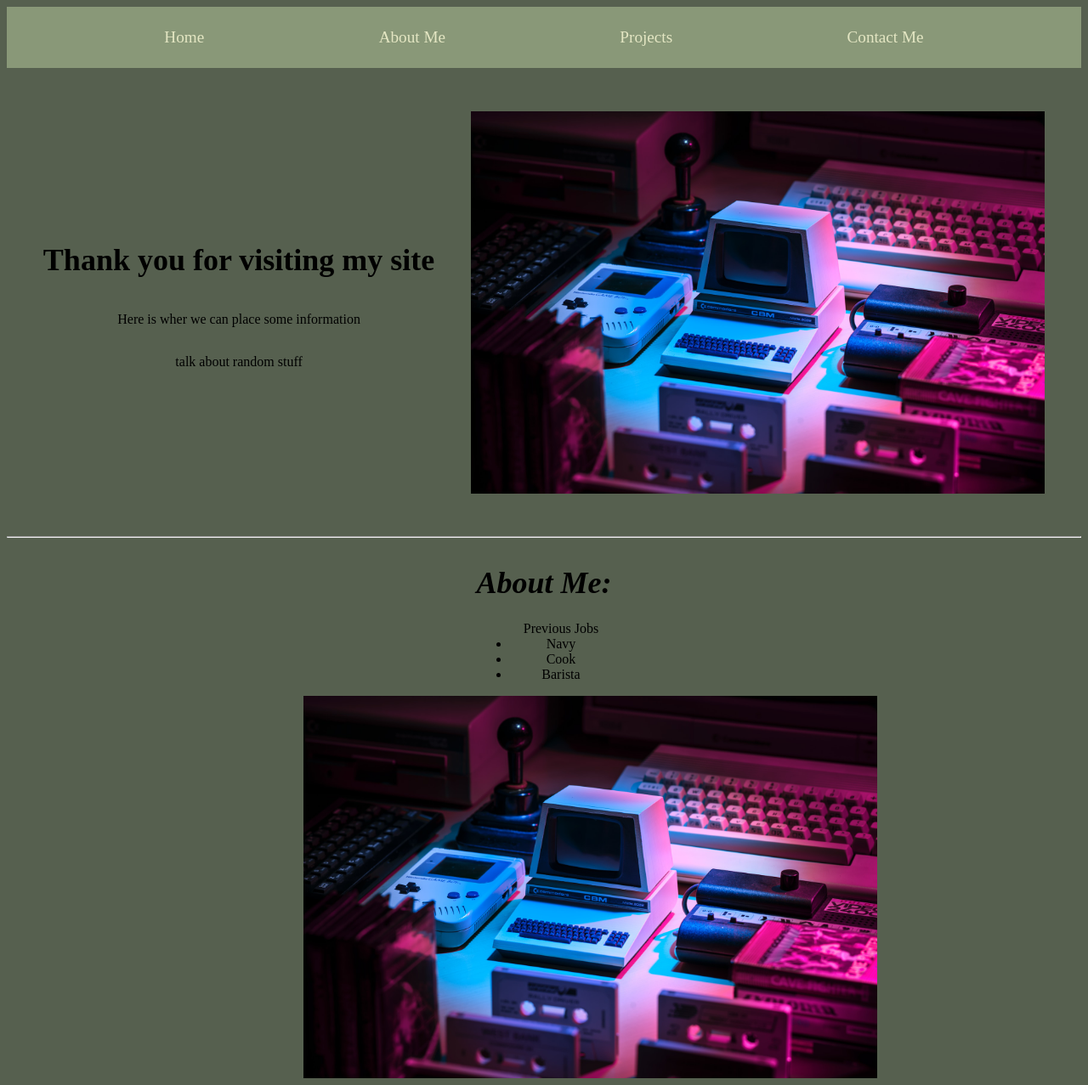
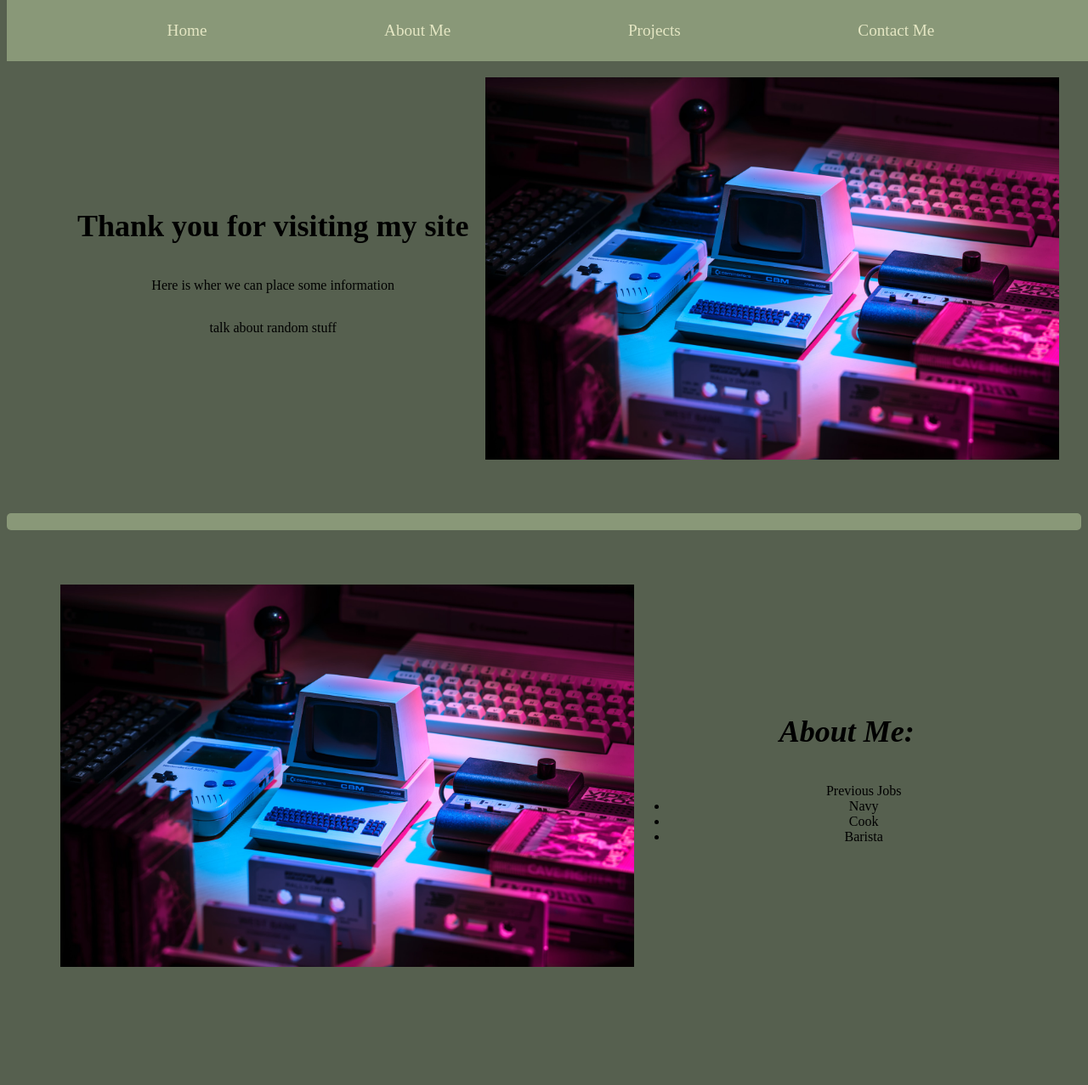
Before and after one commit to Matthew-Steven-Gonzalez/Website_practice, a plain HTML site: page portfolioSite/index.html in a window 1280 px wide. Shown: the whole page at 85% size. After the commit the page ends 1201 px from the top, so only its background shows below. Drawn offline with Linux system fonts and the light colour scheme.

Commit message:
added and finshed layout of about me

```diff
--- a/portfolioSite/index.html
+++ b/portfolioSite/index.html
@@ -9,11 +9,12 @@
     </head>
     <body>
         <nav id="navBar">
-            <a href="#home">Home</a>
+            <a href="#top">Home</a>
             <a href="#aboutMe">About Me</a>
             <a href="#projects">Projects</a>
             <a href="#contactMe">Contact Me</a>
         </nav>
+        <hr>
         <div id="home">
             <div id="homeTxt">
                 <h1>Thank you for visiting my site</h1>
@@ -26,6 +27,9 @@
         </div>
         <hr>
         <div id="aboutMe">
+            <div id="aboutMeImage">
+                <img src="images/lorenzo-herrera-p0j-mE6mGo4-unsplash.jpg" alt="spacefiller">
+            </div>
             <div id="aboutMeTxt">
                 <h1><i><emp>About Me:</emp></i></h1>
                 <ul>Previous Jobs
@@ -34,9 +38,6 @@
                     <li>Barista</li>
                 </ul>
             </div>
-            <div id="aboutMeImage">
-                <img src="images/lorenzo-herrera-p0j-mE6mGo4-unsplash.jpg" alt="spacefiller">
-            </div>
         </div>
 
     </body>
--- a/portfolioSite/style.css
+++ b/portfolioSite/style.css
@@ -8,12 +8,19 @@ h1{
     font-size: 36px;
 
 }
+
+hr {
+    border: 10px solid #899878;
+    border-radius: 5px;
+}
 #navBar{
     display: flex;
     background-color: #899878;
-    overflow: hidden;
-    min-height: 30%;
+    /* overflow: hidden; */
     justify-content:space-evenly;
+    position: fixed;
+    top: 0;
+    width: 100%;
 }
 
 
@@ -33,8 +40,7 @@ h1{
 }
 
 #home {
-    margin-top: 4%;
-    margin-bottom: 4%;
+    margin:5%;
     display: flex;
     justify-content: space-evenly;
     text-align: center;
@@ -44,6 +50,7 @@ h1{
     display: flex;
     flex-direction: column;
     justify-content: center;
+    min-width: 500px;
 }
 
 #homeImage img {
@@ -53,14 +60,23 @@ h1{
 }
 
 #aboutMe{
+    margin:5%;
     display: flex;
-    flex-direction: column;
-    align-items: center;
+    justify-content: space-evenly;
     text-align: center;
 }
 
 #aboutMeImage img {
-    padding-left: 8%;
+    padding-right: 8%;
     max-height: 450px;
     float: inline-start;
+
 }
+
+#aboutMeTxt {
+    display: flex;
+    flex-direction: column;
+    justify-content: center;
+    min-width: 500px;
+
+}
```
